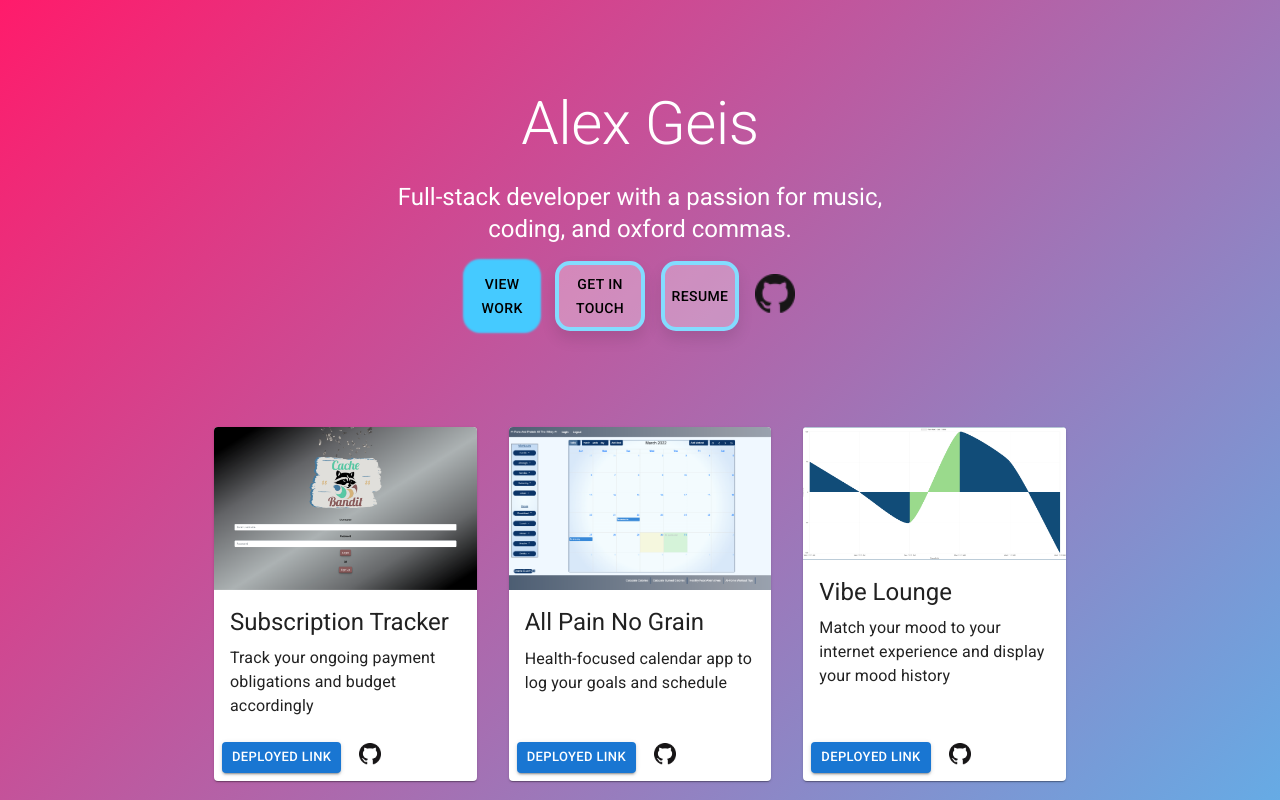
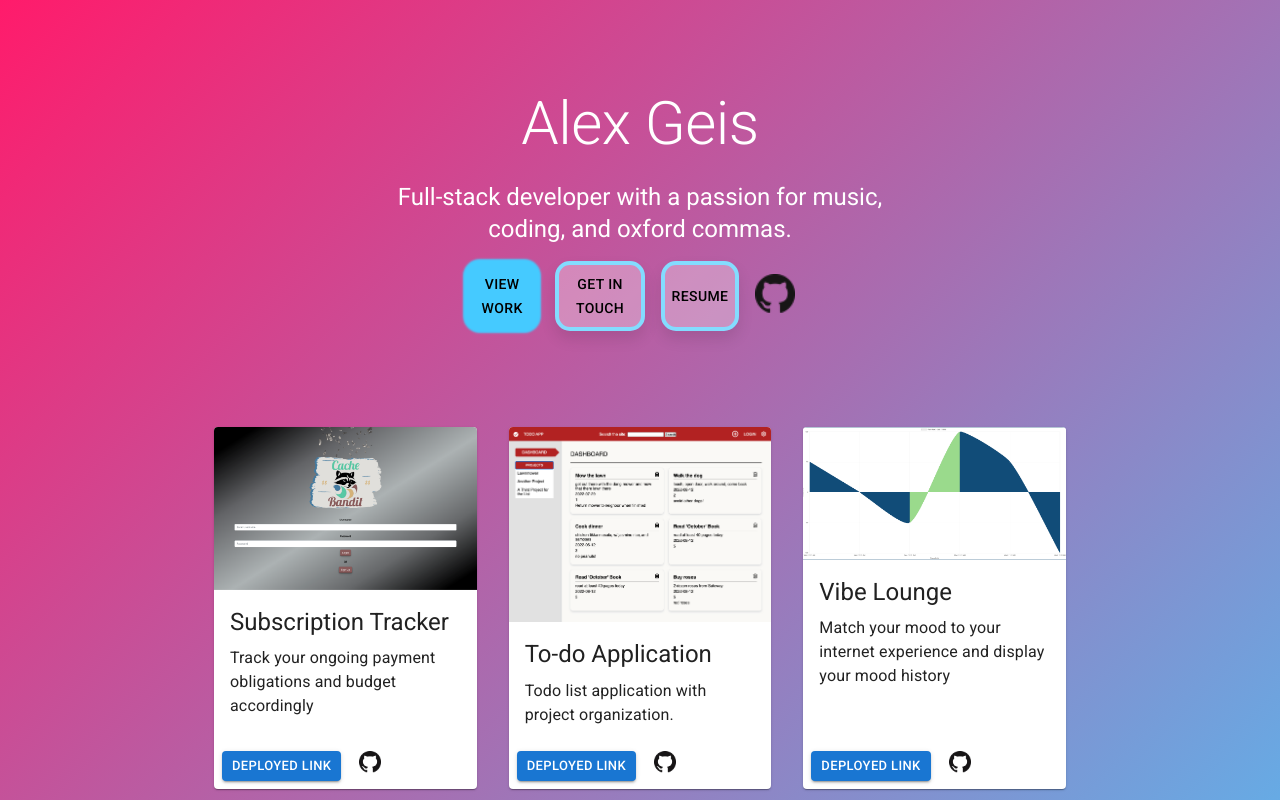
Before and after one commit to alexgeis/React-Portfolio-2, a React (Create React App) app in the folder client/: page / in a window 1280 px wide. Shown: the top 800 px of the page. Built offline with nearby package versions, Linux system fonts and the light colour scheme.

Commit message:
replace all pain no grain card with todo list application (heroku is not showing all pain no grain - will restore once able to redeploy)

```diff
--- a/client/src/components/Cards.js
+++ b/client/src/components/Cards.js
@@ -19,6 +19,7 @@ import "./Cards.css";
 //image imports
 import SubTracker from "../assets/cache-bandit.png";
 import AllPain from "../assets/all-pain-no-grain.png";
+import todoApp from "../assets/todo-app-screenshot.png";
 import VibeLounge from "../assets/Vibe-Lounge-graph.png";
 import WeatherDashboard from "../assets/weather-dashboard-screenshot.png";
 import TextEditorPWA from "../assets/JATE-PWA-screenshot.png";
@@ -39,12 +40,12 @@ const cards = [
 	},
 	{
 		id: 2,
-		src: AllPain,
-		alt: "All Pain No Grain homepage",
-		heading: "All Pain No Grain",
-		description: "Health-focused calendar app to log your goals and schedule",
-		deployLink: "https://gentle-everglades-97970.herokuapp.com/",
-		github: "https://github.com/alexgeis/All-Pain-No-Gain",
+		src: todoApp,
+		alt: "To-do Application Screenshot",
+		heading: "To-do Application",
+		description: "Todo list application with project organization.",
+		deployLink: "alexgeis.github.io/todo-list/",
+		github: "https://github.com/alexgeis/todo-list",
 	},
 	{
 		id: 3,
```
Also changed, not shown: client/src/assets/todo-app-screenshot.png (added).
